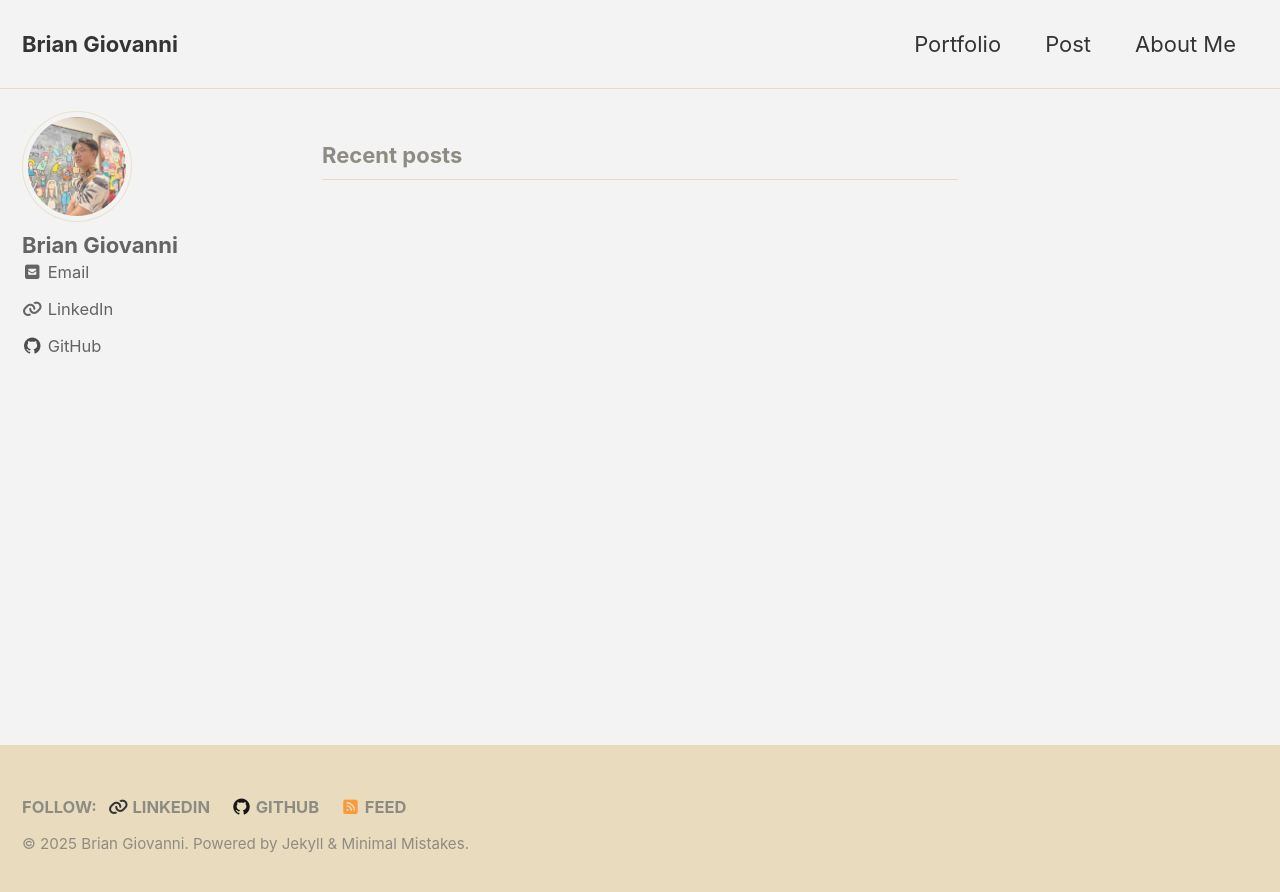
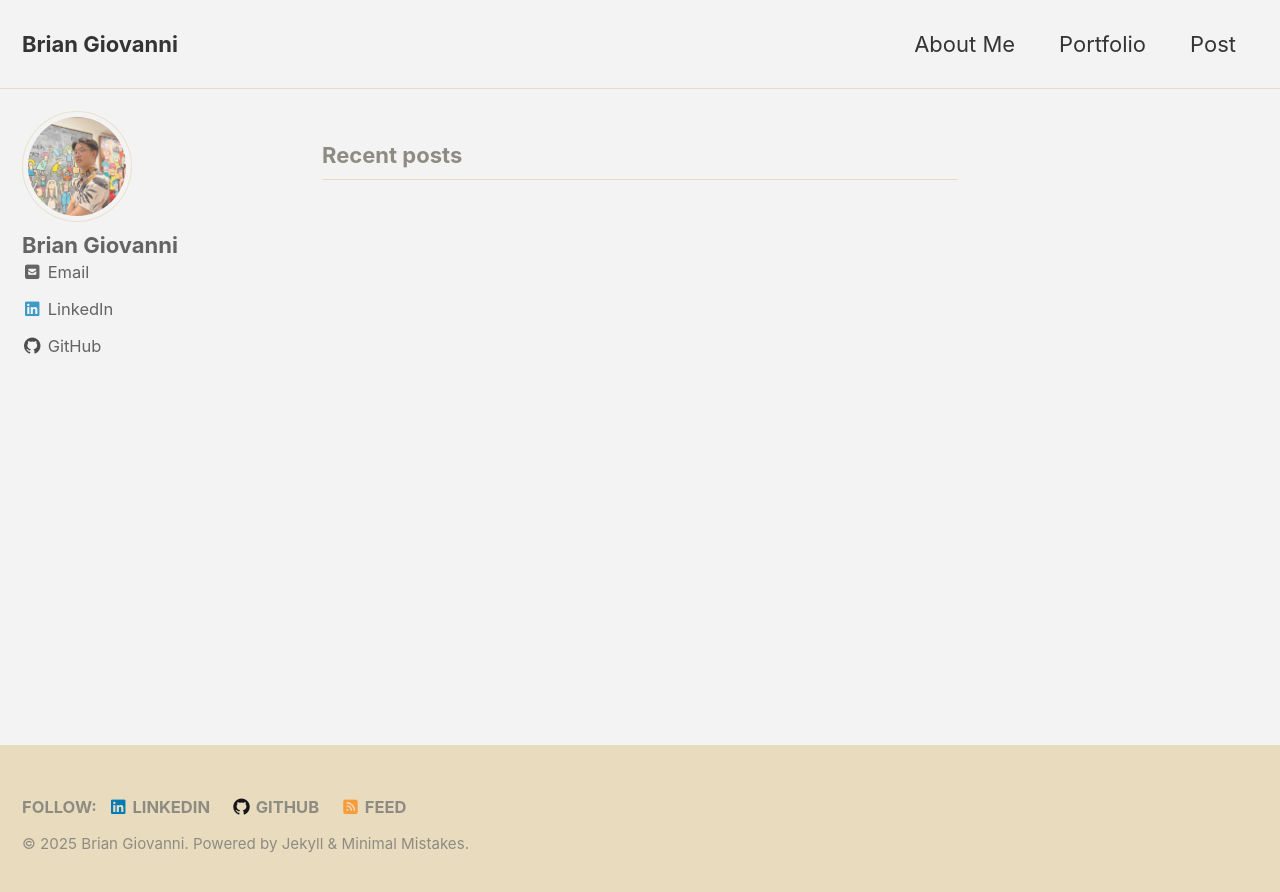
Before and after one commit to brian-giovanni/brian-giovanni.github.io, a Jekyll site: the page built from index.html, in a window 1280 px wide. Shown: the top 892 px of the page. Built offline with Jekyll 4.4.1, drawn with Linux system fonts in a browser that asks for light colours; cached includes are drawn as plain includes; the list of posts is cut into pages by our own code.

Commit message:
Several adjustment

```diff
--- a/_config.yml
+++ b/_config.yml
@@ -11,7 +11,7 @@
 # https://mmistakes.github.io/minimal-mistakes/docs/quick-start-guide/#installing-the-theme
 
 # theme                  : "minimal-mistakes-jekyll"
-remote_theme             : benbalter/retlab
+remote_theme             : "mmistakes/minimal-mistakes@4.17.2"
 minimal_mistakes_skin    : "dirt" # "air", "aqua", "contrast", "dark", "dirt", "neon", "mint", "plum", "sunrise"
 
 # Site Settings
@@ -123,7 +123,7 @@ author:
       icon: "fas fa-fw fa-envelope-square"
       url: "mailto:brian.giovanni2807@gmail.com"
     - label: "LinkedIn"
-      icon: "fas fa-fw fa-link"
+      icon: "fab fa-linkedin"
       url: "https://www.linkedin.com/in/brian-giovanni/"
     - label: "GitHub"
       icon: "fab fa-fw fa-github"
@@ -133,7 +133,7 @@ author:
 footer:
   links:
     - label: "LinkedIn"
-      icon: "fas fa-fw fa-link"
+      icon: "fab fa-linkedin"
       url: "https://www.linkedin.com/in/brian-giovanni/"
     - label: "GitHub"
       icon: "fab fa-fw fa-github"
--- a/_data/navigation.yml
+++ b/_data/navigation.yml
@@ -1,8 +1,8 @@
 # main links
 main:
+  - title: "About Me"
+    url: /
   - title: "Portfolio"
     url: /portfolio/
   - title: "Post"
     url: /post/
-  - title: "About Me"
-    url: /
```
